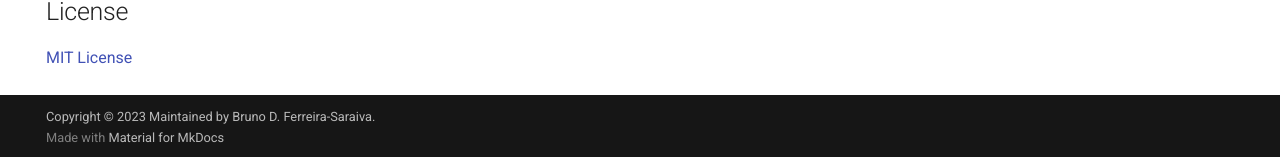
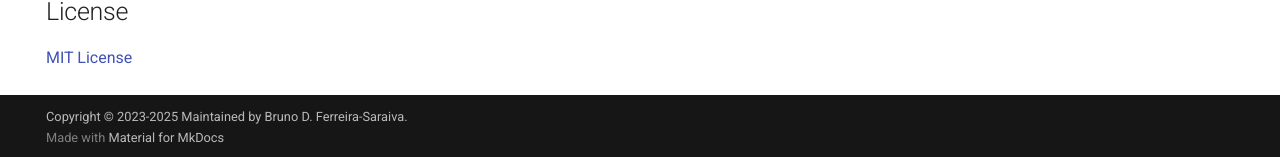
Before and after one commit to bdfsaraiva/parshift, an MkDocs documentation site: the page built from docs/docs/index.md, in a window 1280 px wide and 1395 px high. Shown: the part 1235-1392 px from the top of the window. Built offline with MkDocs 1.6.1 and Material for MkDocs 9.7.7, drawn with Linux system fonts in a browser that asks for light colours; comment, search, counter and statistics services are not loaded.

Commit message:
Update copyright year in docs

```diff
--- a/docs/mkdocs.yml
+++ b/docs/mkdocs.yml
@@ -68,4 +68,4 @@ nav:
   - Reference: reference.md
   - Development: dev.md
 
-copyright: Copyright &copy; 2023 Maintained by <a href="https://github.com/bdfsaraiva">Bruno D. Ferreira-Saraiva</a>.
+copyright: Copyright &copy; 2023-2025 Maintained by <a href="https://github.com/bdfsaraiva">Bruno D. Ferreira-Saraiva</a>.
```
